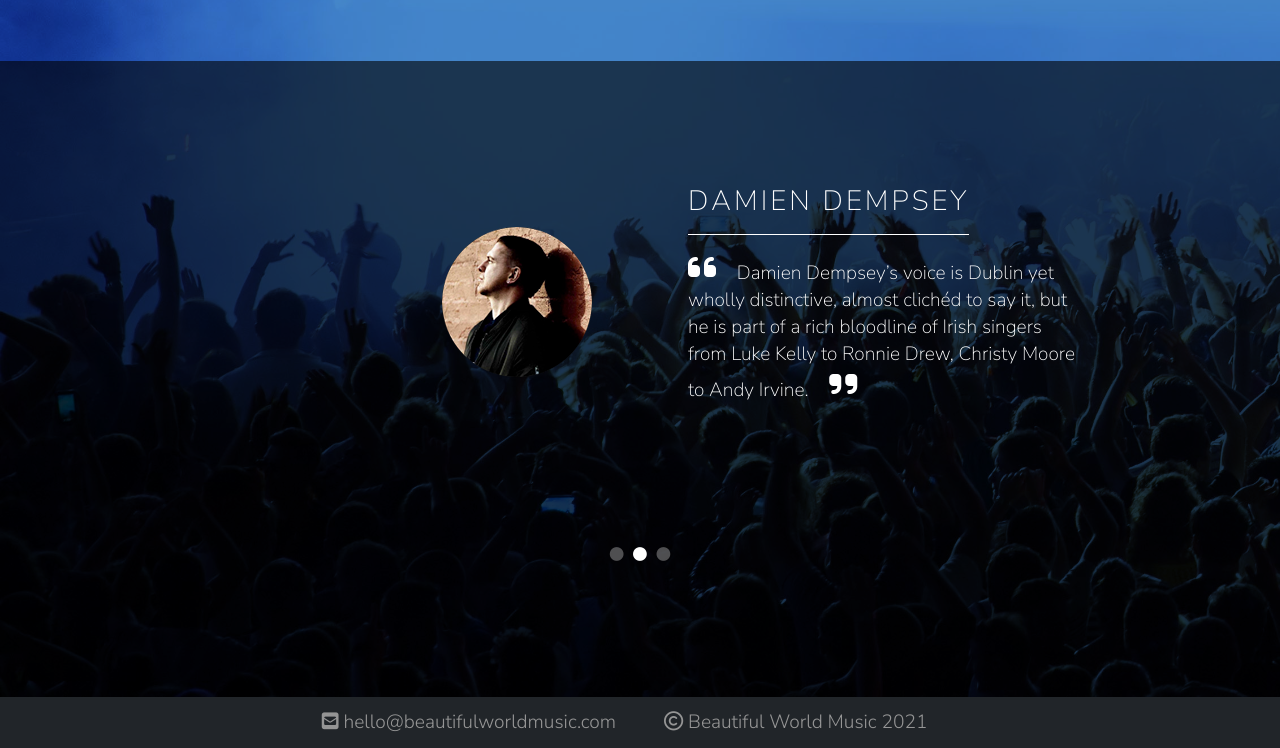
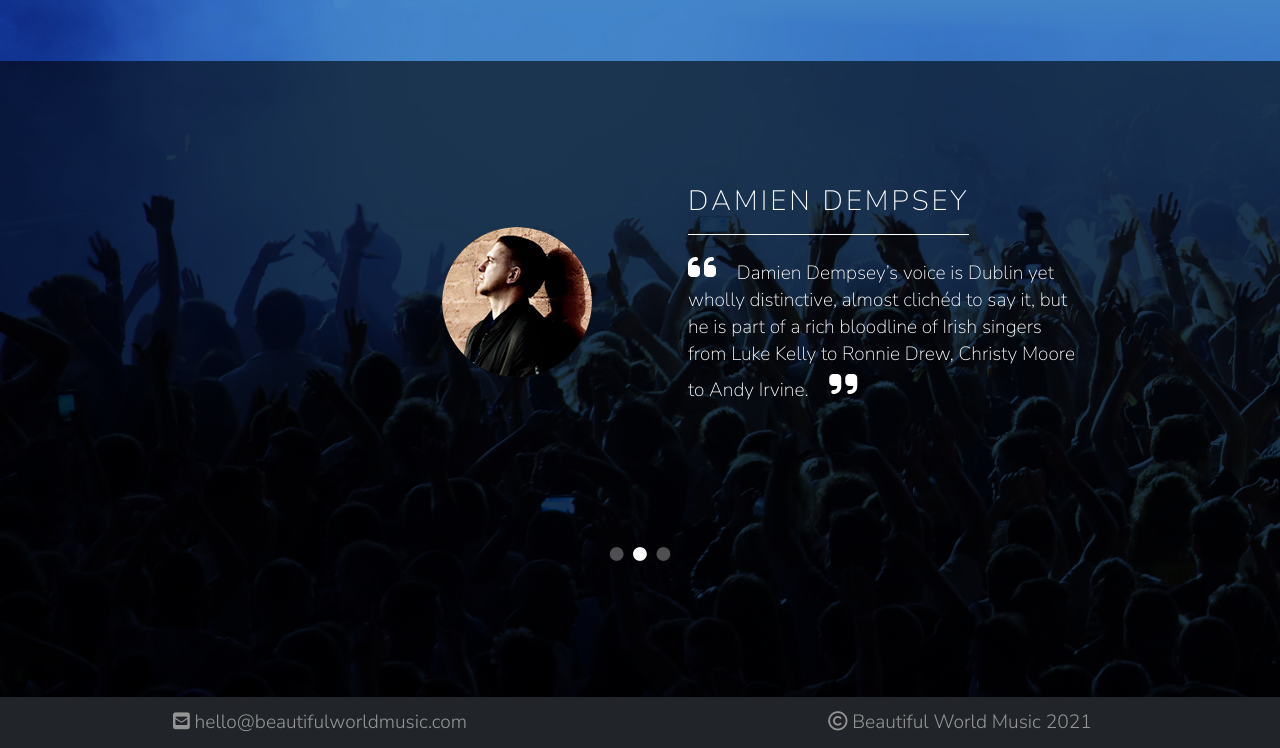
Before and after one commit to Grudgey/beautifulworldmusic, a plain HTML site: page index.html in a window 1280 px wide. Shown: the part 1268-2016 px from the top of the page. Drawn offline with nearby package versions, Linux system fonts and the light colour scheme.

Commit message:
minor styling

```diff
--- a/index.html
+++ b/index.html
@@ -216,13 +216,14 @@
 
 	<section id="footer">
 
-		<div class="row g-0 align-items-middle">
-			<div class="col-6 text-end pe-4">
+		<div class="row g-0">
+			<div class="col-lg-6 text-center">
 				<a href="mailto:hello@beautifulworldmusic.com" class="text-decoration-none"><p><i class="fas fa-envelope-square"></i> hello@beautifulworldmusic.com</p></a>
 			</div>
-			<div class="col-6 text-start ps-4">
+			<div class="col-lg-6 text-center">
 				<p id="copyright-year"><i class="far fa-copyright"></i></p>
 			</div>
+		</div>
 			<!-- <div class="col-4 text-start">
 				<form class="row g-0" action="https://BeautifulWorldMusic.us2.list-manage.com/subscribe/post?u=4678c3e09b9032c4d03101d97&amp;id=c9aee01b9d" method="post" name="mc-embedded-subscribe-form" target="_blank" novalidate>
 					<div class="col">
@@ -236,8 +237,6 @@
 				</form>
 			</div> -->
 
-		</div>
-
 	</section>
 
 </body>
```
Also changed, not shown: about.html (+4 -3 lines), music.html (+4 -3 lines).
